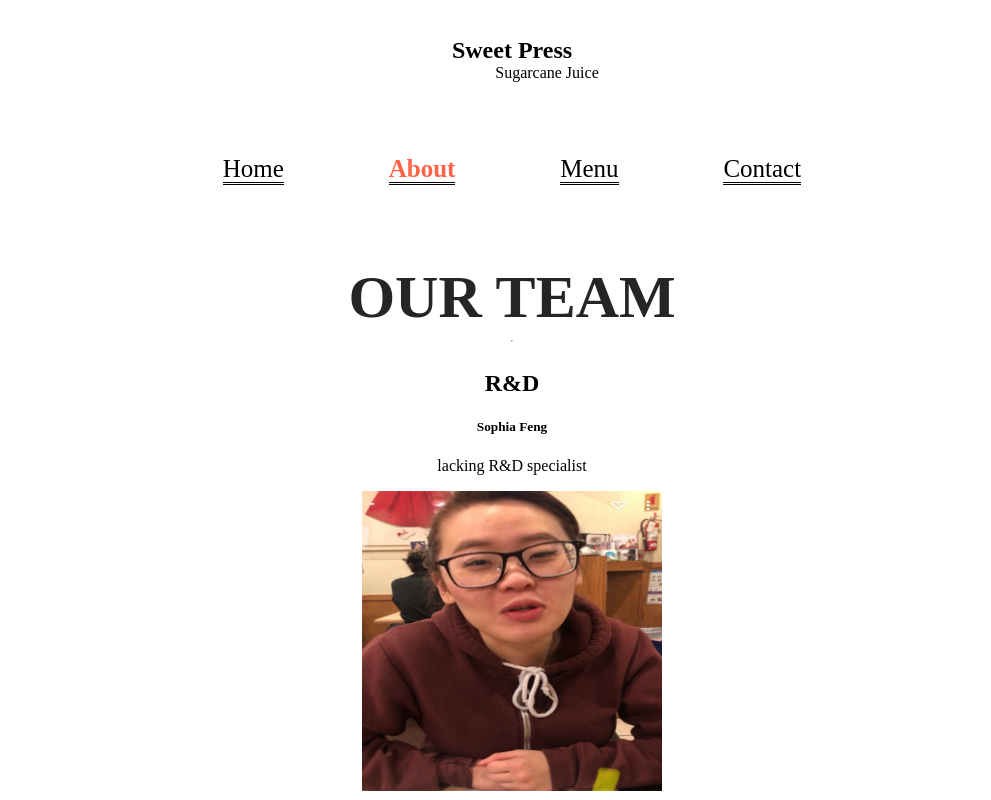
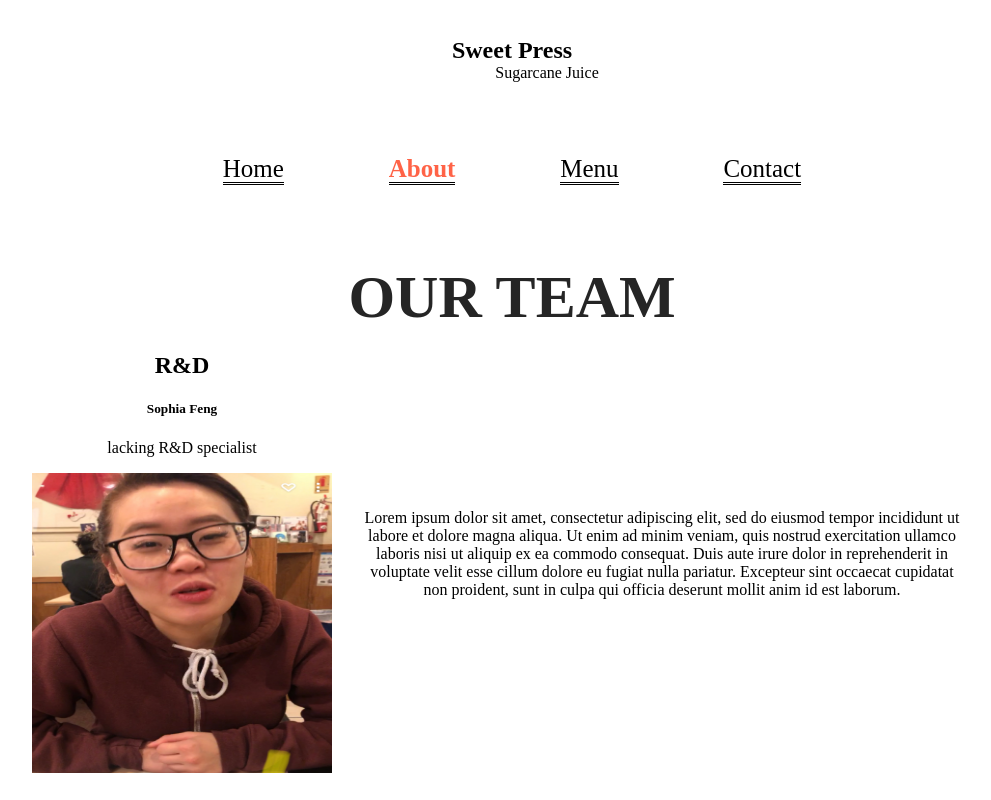
Before and after one commit to Andy51011/sweetpress, a React (Create React App) app in the folder sweetpress-frontend/: page /about in a window 1280 px wide. Shown: the top 800 px of the page, without its empty margins (128-1119 px from the left). Built offline with nearby package versions, Linux system fonts and the light colour scheme; a web font is replaced by a local one.

Commit message:
lorem ipsum

```diff
--- a/sweetpress-frontend/src/components/footer/Footer.css
+++ b/sweetpress-frontend/src/components/footer/Footer.css
@@ -29,5 +29,5 @@
 .footer__title {
     font-size:30px;
     border:5px inset white;
-    padding:10px 40px;
+    padding:10px 40px 0px 40px;
 }
--- a/sweetpress-frontend/src/pages/About.js
+++ b/sweetpress-frontend/src/pages/About.js
@@ -9,12 +9,18 @@ const About = () => {
         <div>
             <div className='about_container'>
             <h2 className='menu_title'>OUR TEAM</h2>
-            <hr height= '100px' />
+            <div className='positioning'>
             <div className='RD'>
                 <h2>R&D</h2>
                 <h5>Sophia Feng</h5>
                 <p>lacking R&D specialist</p>
                 <img src={Sophia} width='300px' height='300px' />
+            </div>
+            <div className='about_info'>
+            <p>
+            Lorem ipsum dolor sit amet, consectetur adipiscing elit, sed do eiusmod tempor incididunt ut labore et dolore magna aliqua. Ut enim ad minim veniam, quis nostrud exercitation ullamco laboris nisi ut aliquip ex ea commodo consequat. Duis aute irure dolor in reprehenderit in voluptate velit esse cillum dolore eu fugiat nulla pariatur. Excepteur sint occaecat cupidatat non proident, sunt in culpa qui officia deserunt mollit anim id est laborum.
+            </p>
+            </div>
             </div>
             </div>
             <Footer />
--- a/sweetpress-frontend/src/pages/Pages.css
+++ b/sweetpress-frontend/src/pages/Pages.css
@@ -34,3 +34,14 @@
     flex-direction:row;
     justify-content:center;
 }
+
+.positioning {
+    display:flex;
+    flex-direction:row;
+    width: 80%;
+}
+
+.about_info {
+    width:600px;
+    margin: auto;
+}
```
